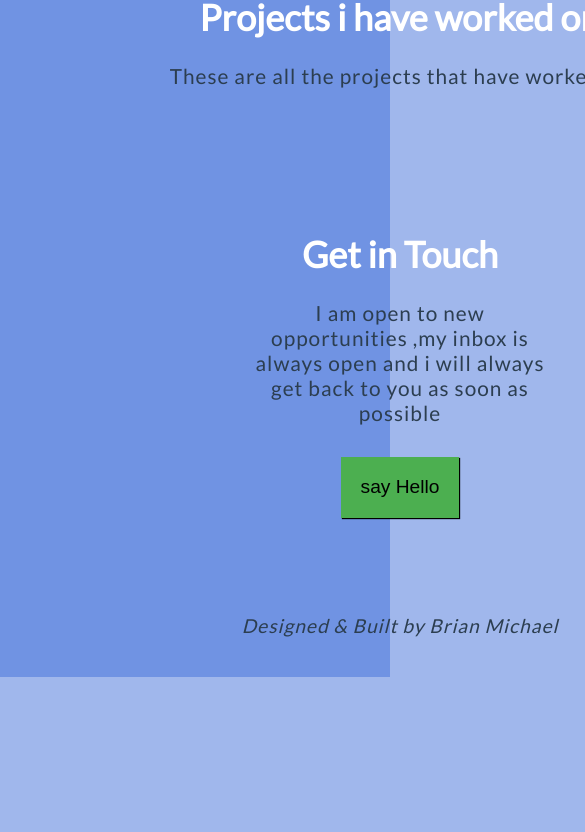
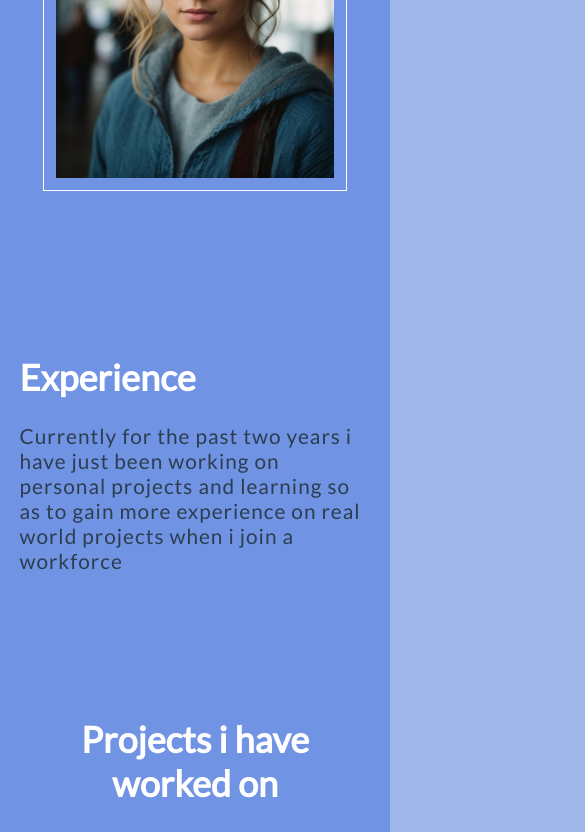
Before and after one commit to MIKE-BRIA/Vueprojects, a Vue app in the folder portfolio/: page / in a window 390 px wide. Shown: the part 2215-3047 px from the top of the page, 585 px wide, since content can reach past the window. Before the commit the page ends 2892 px from the top, so only its background shows below. Built offline with nearby package versions, Linux system fonts and the light colour scheme.

Commit message:
base css styles

```diff
--- a/portfolio/src/assets/style.css
+++ b/portfolio/src/assets/style.css
@@ -38,3 +38,9 @@ p {
 .top {
   color: white;
 }
+
+@media (max-width: 768px) {
+  .container {
+    width: 90%;
+  }
+}
```
